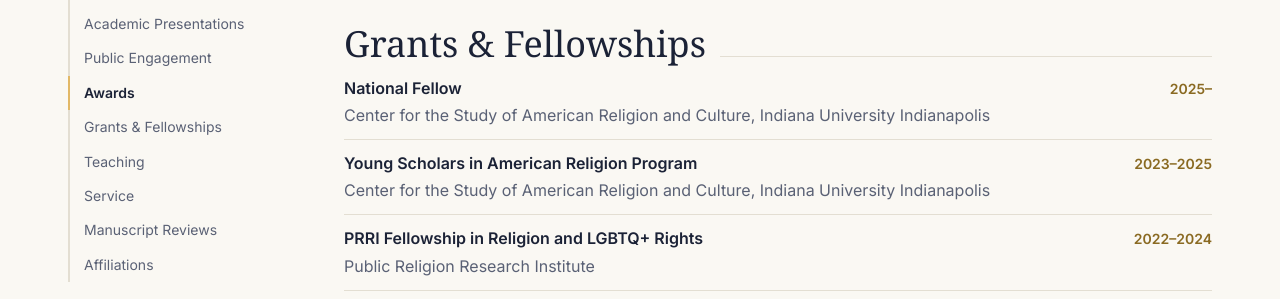
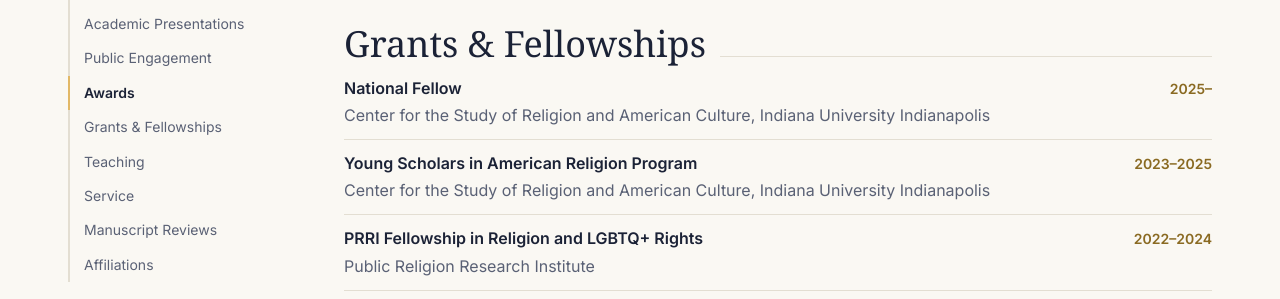
Before and after one commit to skrivulskaya/website, a Jekyll site: the page built from cv.md, in a window 1280 px wide and 900 px high, scrolled down 6922 px. Shown: the part 155-454 px from the top of the window. Built offline with Jekyll 4.4.1, drawn with Linux system fonts in a browser that asks for light colours; some web fonts are replaced.

Commit message:
Add files via upload

```diff
--- a/cv.md
+++ b/cv.md
@@ -235,11 +235,11 @@ University of Notre Dame
 
 **National Fellow,** 2025–
 
-Center for the Study of American Religion and Culture, Indiana University Indianapolis
+Center for the Study of Religion and American Culture, Indiana University Indianapolis
 
 **Young Scholars in American Religion Program,** 2023–2025
 
-Center for the Study of American Religion and Culture, Indiana University Indianapolis
+Center for the Study of Religion and American Culture, Indiana University Indianapolis
 
 **PRRI Fellowship in Religion and LGBTQ+ Rights,** 2022–2024
 
```
